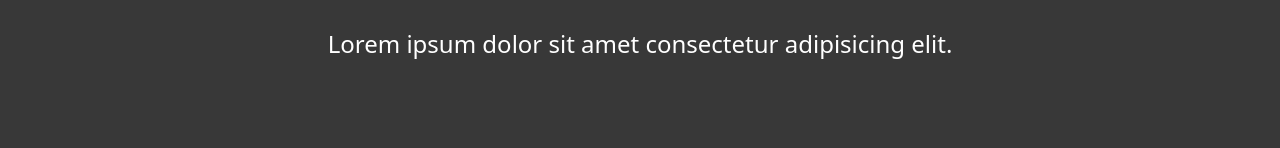
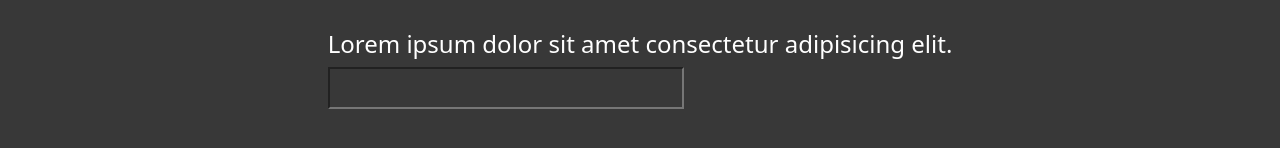
Before and after one commit to aetheryn/toktik, a React (Vite) app in the folder react-node/: page /profile in a window 1280 px wide. Shown: the part 498-646 px from the top of the page. Built offline with nearby package versions, Linux system fonts and the light colour scheme; no server answers.

Commit message:
description update create input css

```diff
--- a/react-node/src/components/Navbar.jsx
+++ b/react-node/src/components/Navbar.jsx
@@ -67,10 +67,7 @@ const Navbar = () => {
               </Link>
             </button>
             <button className={styles.navlinks}>
-              <Link
-                style={{ fontSize: 18, marginRight: 15, marginTop: 100 }}
-                to="/login"
-              >
+              <Link style={{ fontSize: 18, marginRight: 15 }} to="/login">
                 Login / Signup
               </Link>
             </button>
--- a/react-node/src/components/Navbar.module.css
+++ b/react-node/src/components/Navbar.module.css
@@ -57,6 +57,7 @@
   margin-top: 5px;
   margin-right: 15px;
 }
+
 .userProfilePic {
   border-radius: 50%;
   height: 55px;
@@ -67,8 +68,7 @@
 
 .dropdownlinks {
   display: none;
-  /* position: absolute; */
-  /* float: right; */
+  text-align: center;
 }
 
 .dropdownlinks > a {
--- a/react-node/src/pages/Profile.jsx
+++ b/react-node/src/pages/Profile.jsx
@@ -1,4 +1,10 @@
-import React, { useContext, useEffect, useState } from "react";
+import React, {
+  Children,
+  useContext,
+  useEffect,
+  useRef,
+  useState,
+} from "react";
 import styles from "./Profile.module.css";
 import UserContext from "../context/user";
 import useFetch from "../hooks/useFetch";
@@ -13,10 +19,13 @@ const Profile = () => {
   const [followers, setFollowers] = useState([]);
   const [likes, setLikes] = useState([]);
   const [profilePicture, setProfilePicture] = useState("");
+  const [profileDescription, setProfileDescription] = useState("");
 
   const [follow, setFollow] = useState("");
   const [unfollow, setUnfollow] = useState("");
   const [followStatus, setFollowStatus] = useState(false);
+
+  const descriptionRef = useRef("");
 
   // DO NOTE THAT ALL THE PROFILES, IT IS NOT USERCTX.USERNAME - IT SHOULD BE WHOEVER WE CLICKED ON - USERCTX.USERNAME IS FOR DEV PURPOSES
   const getProfileStatInfo = async () => {
@@ -31,6 +40,8 @@ const Profile = () => {
       setFollowing(res.data.following);
       setFollowers(res.data.followers);
       setLikes(res.data.liked_videos);
+      setProfileDescription(res.data.profileDescription);
+
       // profile pic is the pic of the user they are viewing, not the users actual pic - for placeholder purposes
       setProfilePicture(res.data.profilePicture);
     }
@@ -162,6 +173,18 @@ const Profile = () => {
         </div>
         <div className="profileDescription">
           <h4>Lorem ipsum dolor sit amet consectetur adipisicing elit.</h4>
+          <input
+            style={{
+              fontSize: 24,
+              backgroundColor: "transparent",
+              borderRadius: "transparent",
+              color: "whitesmoke",
+            }}
+            ref={descriptionRef}
+            defaultValue={profileDescription}
+            type="text"
+            placeholder={profileDescription}
+          />
         </div>
       </div>
     </div>
```
